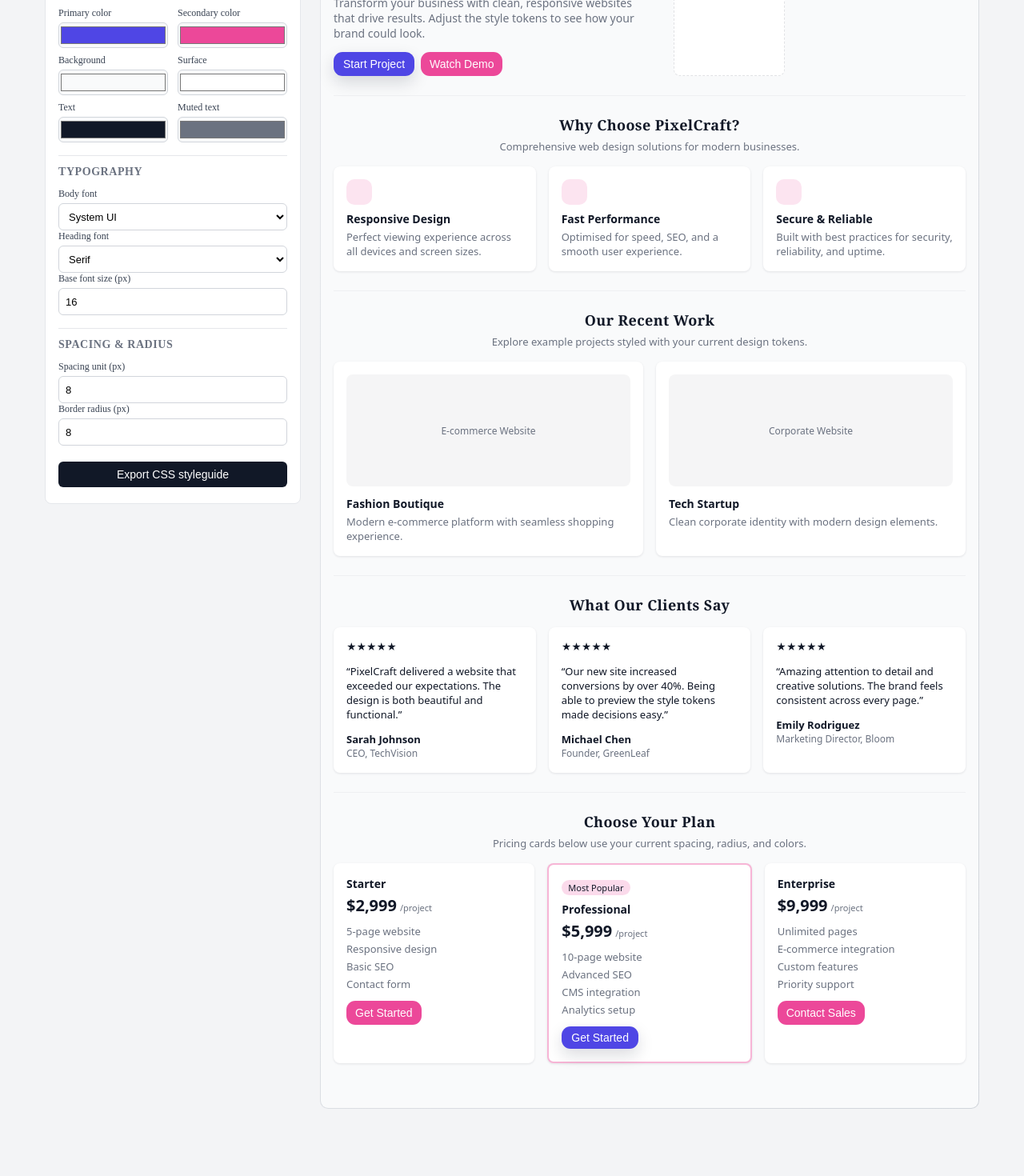
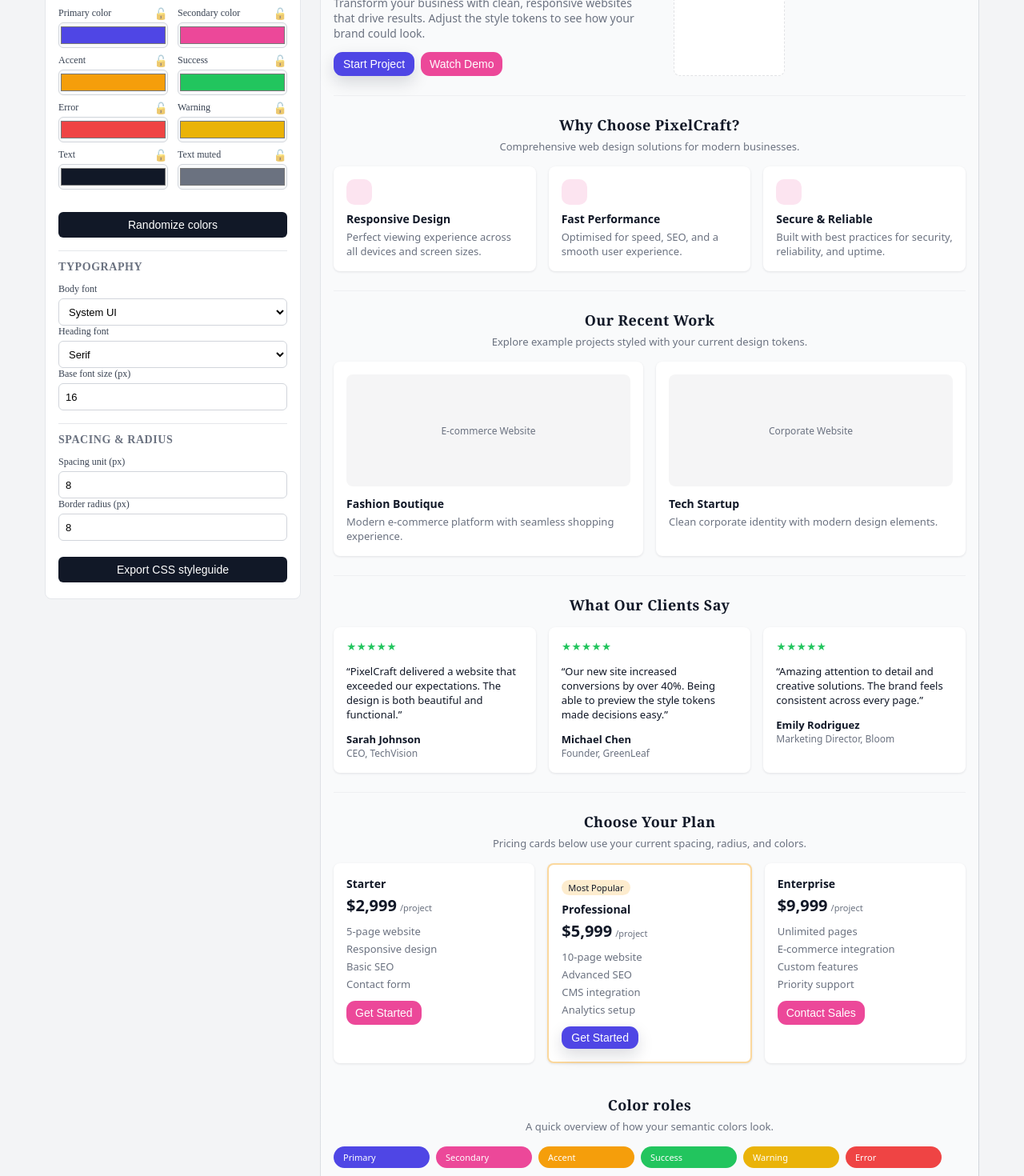
Before and after one commit to Y-Juice/thero-studio, an Angular app: page / in a window 1280 px wide. Shown: the part 300-1770 px from the top of the page at 80% size. Before the commit the page ends 1726 px from the top, so only its background shows below. Built offline with nearby package versions, Linux system fonts and the light colour scheme.

Commit message:
feat: added color shuffle feature and lock color feature

```diff
--- a/src/app/app.component.css
+++ b/src/app/app.component.css
@@ -65,6 +65,13 @@
   margin-bottom: 8px;
 }
 
+.color-label-header {
+  display: flex;
+  align-items: center;
+  justify-content: space-between;
+  gap: 4px;
+}
+
 label {
   display: flex;
   flex-direction: column;
@@ -93,6 +100,20 @@ select {
   font-size: 13px;
   box-sizing: border-box;
   background-color: #ffffff;
+}
+
+.lock-button {
+  border: 0;
+  background: transparent;
+  cursor: pointer;
+  font-size: 14px;
+  padding: 0;
+  line-height: 1;
+  opacity: 0.6;
+}
+
+.lock-button.locked {
+  opacity: 1;
 }
 
 .export-button {
@@ -218,8 +239,8 @@ select {
   display: inline-block;
   padding: 4px 10px;
   border-radius: 999px;
-  background-color: rgba(79, 70, 229, 0.08);
-  color: var(--primary-color, #4f46e5);
+  background-color: color-mix(in srgb, var(--accent-color, #f59e0b) 15%, transparent);
+  color: var(--accent-color, #f59e0b);
   font-size: 12px;
 }
 
@@ -336,9 +357,9 @@ select {
   display: inline-block;
   padding: 3px 10px;
   border-radius: 999px;
-  background-color: rgba(15, 23, 42, 0.04);
+  background-color: color-mix(in srgb, var(--accent-color, #f59e0b) 15%, transparent);
   font-size: 11px;
-  color: var(--muted-text-color, #6b7280);
+  color: var(--accent-color, #f59e0b);
   margin-bottom: calc(var(--spacing-unit, 8px));
 }
 
@@ -478,6 +499,7 @@ select {
 .lp-stars {
   font-size: 12px;
   margin-bottom: 6px;
+  color: var(--success-color, #22c55e);
 }
 
 .lp-testimonial-name {
@@ -502,7 +524,7 @@ select {
 }
 
 .lp-pricing-card--featured {
-  border: 2px solid color-mix(in srgb, var(--secondary-color, #ec4899) 40%, transparent);
+  border: 2px solid color-mix(in srgb, var(--accent-color, #f59e0b) 40%, transparent);
 }
 
 .lp-pricing-card h4 {
@@ -528,8 +550,51 @@ select {
   font-size: 11px;
   padding: 2px 8px;
   border-radius: 999px;
-  background-color: color-mix(in srgb, var(--secondary-color, #ec4899) 20%, transparent);
+  background-color: color-mix(in srgb, var(--accent-color, #f59e0b) 20%, transparent);
   margin-bottom: 8px;
+}
+
+.lp-section-tokens {
+  border-top: none;
+  padding-top: calc(var(--spacing-unit, 8px) * 2);
+}
+
+.lp-token-row {
+  display: flex;
+  flex-wrap: wrap;
+  gap: calc(var(--spacing-unit, 8px));
+}
+
+.lp-token-swatch {
+  min-width: 96px;
+  border-radius: 999px;
+  padding: 6px 12px;
+  font-size: 11px;
+  color: #ffffff;
+}
+
+.lp-token-swatch--primary {
+  background-color: var(--primary-color, #4f46e5);
+}
+
+.lp-token-swatch--secondary {
+  background-color: var(--secondary-color, #ec4899);
+}
+
+.lp-token-swatch--accent {
+  background-color: var(--accent-color, #f59e0b);
+}
+
+.lp-token-swatch--success {
+  background-color: var(--success-color, #22c55e);
+}
+
+.lp-token-swatch--warning {
+  background-color: var(--warning-color, #eab308);
+}
+
+.lp-token-swatch--error {
+  background-color: var(--error-color, #ef4444);
 }
 
 .lp-pricing-features {
--- a/src/app/app.component.html
+++ b/src/app/app.component.html
@@ -24,36 +24,131 @@
         <h3>Colors</h3>
         <div class="field-row">
           <label>
-            <span>Primary color</span>
+            <div class="color-label-header">
+              <span>Primary color</span>
+              <button
+                type="button"
+                class="lock-button"
+                [class.locked]="locks['primaryColor']"
+                (click)="toggleLock('primaryColor'); $event.stopPropagation()"
+              >
+                {{ locks['primaryColor'] ? '🔒' : '🔓' }}
+              </button>
+            </div>
             <input type="color" [(ngModel)]="design.primaryColor" />
           </label>
           <label>
-            <span>Secondary color</span>
+            <div class="color-label-header">
+              <span>Secondary color</span>
+              <button
+                type="button"
+                class="lock-button"
+                [class.locked]="locks['secondaryColor']"
+                (click)="toggleLock('secondaryColor'); $event.stopPropagation()"
+              >
+                {{ locks['secondaryColor'] ? '🔒' : '🔓' }}
+              </button>
+            </div>
             <input type="color" [(ngModel)]="design.secondaryColor" />
           </label>
         </div>
 
         <div class="field-row">
           <label>
-            <span>Background</span>
-            <input type="color" [(ngModel)]="design.backgroundColor" />
+            <div class="color-label-header">
+              <span>Accent</span>
+              <button
+                type="button"
+                class="lock-button"
+                [class.locked]="locks['accentColor']"
+                (click)="toggleLock('accentColor'); $event.stopPropagation()"
+              >
+                {{ locks['accentColor'] ? '🔒' : '🔓' }}
+              </button>
+            </div>
+            <input type="color" [(ngModel)]="design.accentColor" />
           </label>
           <label>
-            <span>Surface</span>
-            <input type="color" [(ngModel)]="design.surfaceColor" />
+            <div class="color-label-header">
+              <span>Success</span>
+              <button
+                type="button"
+                class="lock-button"
+                [class.locked]="locks['successColor']"
+                (click)="toggleLock('successColor'); $event.stopPropagation()"
+              >
+                {{ locks['successColor'] ? '🔒' : '🔓' }}
+              </button>
+            </div>
+            <input type="color" [(ngModel)]="design.successColor" />
           </label>
         </div>
 
         <div class="field-row">
           <label>
-            <span>Text</span>
+            <div class="color-label-header">
+              <span>Error</span>
+              <button
+                type="button"
+                class="lock-button"
+                [class.locked]="locks['errorColor']"
+                (click)="toggleLock('errorColor'); $event.stopPropagation()"
+              >
+                {{ locks['errorColor'] ? '🔒' : '🔓' }}
+              </button>
+            </div>
+            <input type="color" [(ngModel)]="design.errorColor" />
+          </label>
+          <label>
+            <div class="color-label-header">
+              <span>Warning</span>
+              <button
+                type="button"
+                class="lock-button"
+                [class.locked]="locks['warningColor']"
+                (click)="toggleLock('warningColor'); $event.stopPropagation()"
+              >
+                {{ locks['warningColor'] ? '🔒' : '🔓' }}
+              </button>
+            </div>
+            <input type="color" [(ngModel)]="design.warningColor" />
+          </label>
+        </div>
+
+        <div class="field-row">
+          <label>
+            <div class="color-label-header">
+              <span>Text</span>
+              <button
+                type="button"
+                class="lock-button"
+                [class.locked]="locks['textColor']"
+                (click)="toggleLock('textColor'); $event.stopPropagation()"
+              >
+                {{ locks['textColor'] ? '🔒' : '🔓' }}
+              </button>
+            </div>
             <input type="color" [(ngModel)]="design.textColor" />
           </label>
           <label>
-            <span>Muted text</span>
+            <div class="color-label-header">
+              <span>Text muted</span>
+              <button
+                type="button"
+                class="lock-button"
+                [class.locked]="locks['mutedTextColor']"
+                (click)="toggleLock('mutedTextColor'); $event.stopPropagation()"
+              >
+                {{ locks['mutedTextColor'] ? '🔒' : '🔓' }}
+              </button>
+            </div>
             <input type="color" [(ngModel)]="design.mutedTextColor" />
           </label>
         </div>
+
+        <button class="export-button" type="button" (click)="randomizeColors()">
+          Randomize colors
+        </button>
       </div>
 
       <div class="field-group">
@@ -263,7 +358,7 @@
             <p class="lp-section-subtitle">
               Pricing cards below use your current spacing, radius, and colors.
             </p>
-      </div>
+          </div>
           <div class="lp-pricing-grid">
             <article class="card lp-pricing-card">
               <h4>Starter</h4>
@@ -301,6 +396,36 @@
             </article>
     </div>
         </section>
+
+        <!-- Color roles preview -->
+        <section class="lp-section lp-section-tokens">
+          <div class="lp-section-header">
+            <h3 class="lp-section-title">Color roles</h3>
+            <p class="lp-section-subtitle">
+              A quick overview of how your semantic colors look.
+            </p>
+          </div>
+          <div class="lp-token-row">
+            <div class="lp-token-swatch lp-token-swatch--primary">
+              <span>Primary</span>
+            </div>
+            <div class="lp-token-swatch lp-token-swatch--secondary">
+              <span>Secondary</span>
+            </div>
+            <div class="lp-token-swatch lp-token-swatch--accent">
+              <span>Accent</span>
+            </div>
+            <div class="lp-token-swatch lp-token-swatch--success">
+              <span>Success</span>
+    </div>
+            <div class="lp-token-swatch lp-token-swatch--warning">
+              <span>Warning</span>
+      </div>
+            <div class="lp-token-swatch lp-token-swatch--error">
+              <span>Error</span>
+      </div>
+    </div>
+        </section>
   </div>
     </section>
   </section>
--- a/src/app/app.component.ts
+++ b/src/app/app.component.ts
@@ -47,6 +47,10 @@ export class AppComponent {
   design = {
     primaryColor: '#4f46e5',
     secondaryColor: '#ec4899',
+    accentColor: '#f59e0b',
+    successColor: '#22c55e',
+    errorColor: '#ef4444',
+    warningColor: '#eab308',
     backgroundColor: '#f9fafb',
     surfaceColor: '#ffffff',
     textColor: '#111827',
@@ -59,10 +63,25 @@ export class AppComponent {
     borderRadius: 8
   };
 
+  locks: { [key: string]: boolean } = {
+    primaryColor: false,
+    secondaryColor: false,
+    accentColor: false,
+    successColor: false,
+    errorColor: false,
+    warningColor: false,
+    textColor: false,
+    mutedTextColor: false
+  };
+
   get previewStyles() {
     return {
       '--primary-color': this.design.primaryColor,
       '--secondary-color': this.design.secondaryColor,
+      '--accent-color': this.design.accentColor,
+      '--success-color': this.design.successColor,
+      '--error-color': this.design.errorColor,
+      '--warning-color': this.design.warningColor,
       '--background-color': this.design.backgroundColor,
       '--surface-color': this.design.surfaceColor,
       '--text-color': this.design.textColor,
@@ -88,6 +107,36 @@ export class AppComponent {
     };
   }
 
+  randomizeColors() {
+    const keys = [
+      'primaryColor',
+      'secondaryColor',
+      'accentColor',
+      'successColor',
+      'errorColor',
+      'warningColor',
+      'textColor',
+      'mutedTextColor'
+    ] as const;
+
+    keys.forEach((key) => {
+      if (!this.locks[key]) {
+        (this.design as any)[key] = this.randomHexColor();
+      }
+    });
+  }
+
+  toggleLock(key: string) {
+    this.locks[key] = !this.locks[key];
+  }
+
+  private randomHexColor(): string {
+    const value = Math.floor(Math.random() * 0xffffff)
+      .toString(16)
+      .padStart(6, '0');
+    return `#${value}`;
+  }
+
   downloadCss() {
     const css = this.generateCss();
     const blob = new Blob([css], { type: 'text/css' });
@@ -108,6 +157,10 @@ export class AppComponent {
       ':root {',
       `  --primary-color: ${d.primaryColor};`,
       `  --secondary-color: ${d.secondaryColor};`,
+       `  --accent-color: ${d.accentColor};`,
+       `  --success-color: ${d.successColor};`,
+       `  --error-color: ${d.errorColor};`,
+       `  --warning-color: ${d.warningColor};`,
       `  --background-color: ${d.backgroundColor};`,
       `  --surface-color: ${d.surfaceColor};`,
       `  --text-color: ${d.textColor};`,
@@ -139,6 +192,25 @@ export class AppComponent {
       '  padding: calc(var(--spacing-unit) * 2);',
       '  box-shadow: 0 1px 3px rgba(15, 23, 42, 0.1);',
       '}',
+      '',
+      '.badge-accent {',
+      '  background-color: var(--accent-color);',
+      '  color: #ffffff;',
+      '  border-radius: 999px;',
+      '  padding: 0.25rem 0.75rem;',
+      '}',
+      '',
+      '.text-success {',
+      '  color: var(--success-color);',
+      '}',
+      '',
+      '.text-error {',
+      '  color: var(--error-color);',
+      '}',
+      '',
+      '.text-warning {',
+      '  color: var(--warning-color);',
+      '}',
       ''
     ].join('\n');
   }
```
